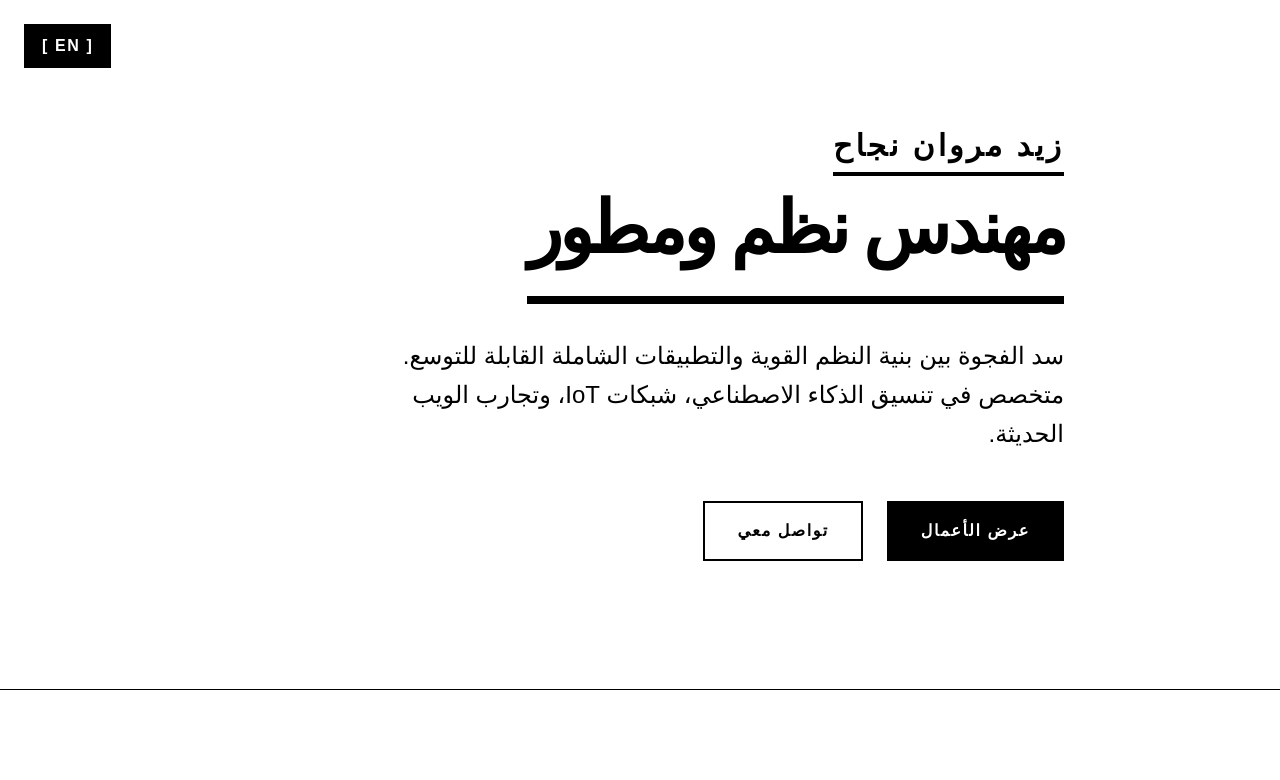
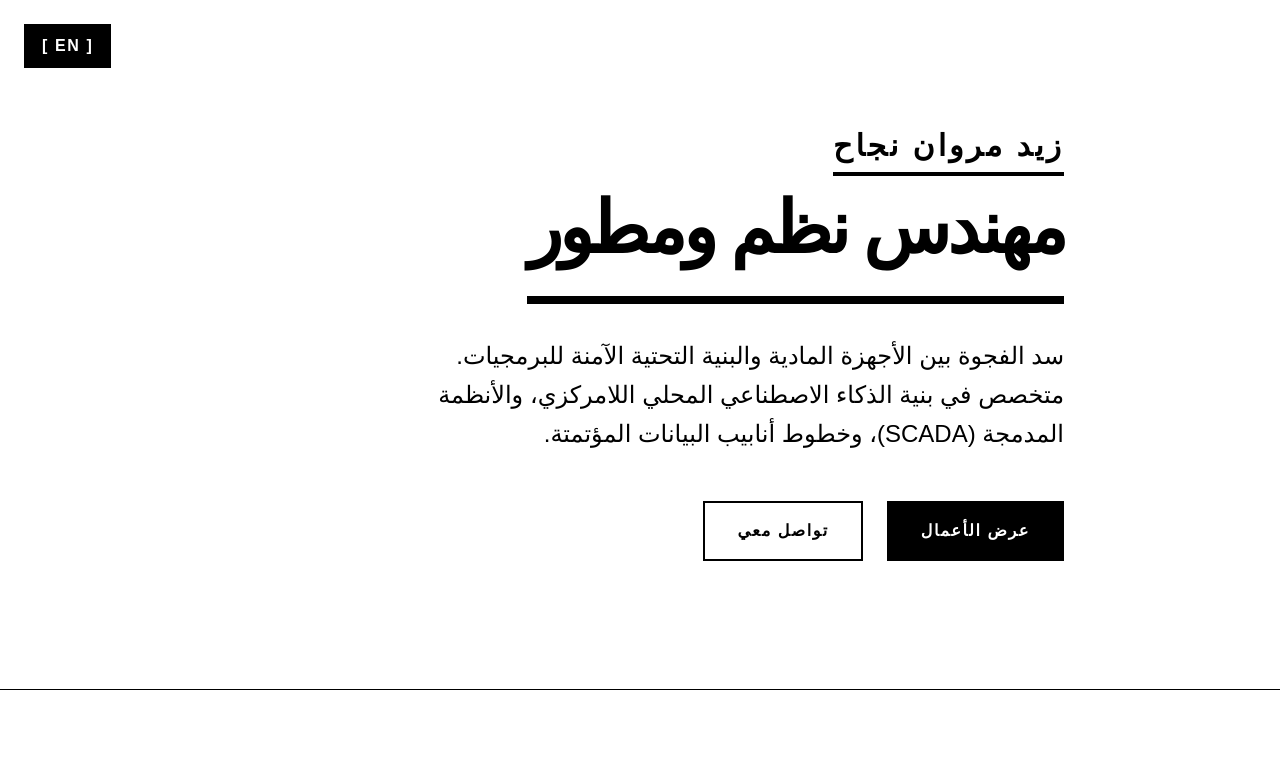
Before and after one commit to Hunter-of-world/portfolio, a Next.js app: page / in a window 1280 px wide. Shown: the top 780 px of the page. Built offline with nearby package versions, Linux system fonts and the light colour scheme.

Commit message:
Update hero subtitle

```diff
--- a/src/app/i18n.tsx
+++ b/src/app/i18n.tsx
@@ -7,7 +7,7 @@ const dictionary = {
     hero: {
       name: "زيد مروان نجاح",
       title: "مهندس نظم ومطور",
-      subtitle: "سد الفجوة بين بنية النظم القوية والتطبيقات الشاملة القابلة للتوسع. متخصص في تنسيق الذكاء الاصطناعي، شبكات IoT، وتجارب الويب الحديثة.",
+      subtitle: "سد الفجوة بين الأجهزة المادية والبنية التحتية الآمنة للبرمجيات. متخصص في بنية الذكاء الاصطناعي المحلي اللامركزي، والأنظمة المدمجة (SCADA)، وخطوط أنابيب البيانات المؤتمتة.",
       viewWork: "عرض الأعمال",
       contactMe: "تواصل معي"
     },
@@ -133,7 +133,7 @@ const dictionary = {
     hero: {
       name: "Zaid Marwan Najah",
       title: "System Engineer & Developer",
-      subtitle: "Bridging the gap between robust system architecture and scalable full-stack applications. Specializing in AI orchestration, IoT networks, and modern web experiences.",
+      subtitle: "Bridging the gap between physical hardware and secure software infrastructure. Specializing in decentralized local AI architecture, SCADA embedded systems, and automated data pipelines.",
       viewWork: "View Work",
       contactMe: "Contact Me"
     },
```
